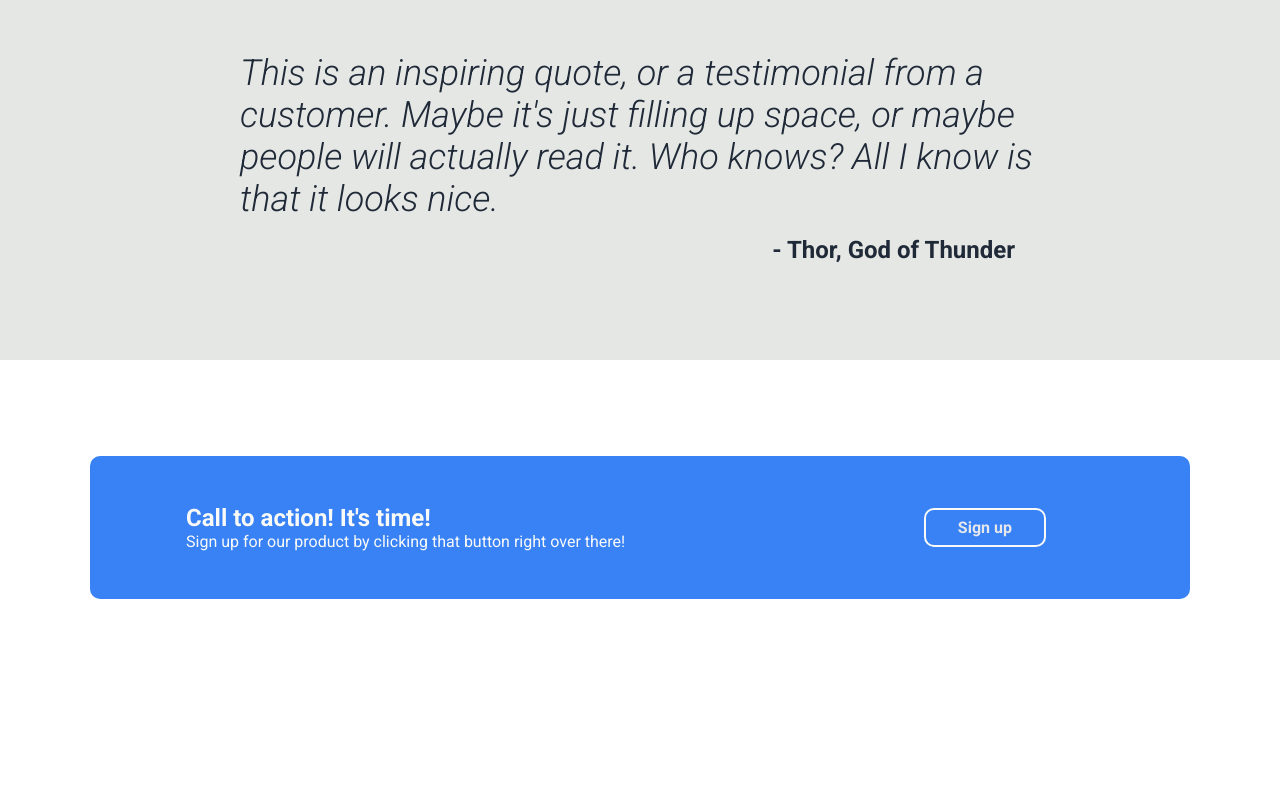
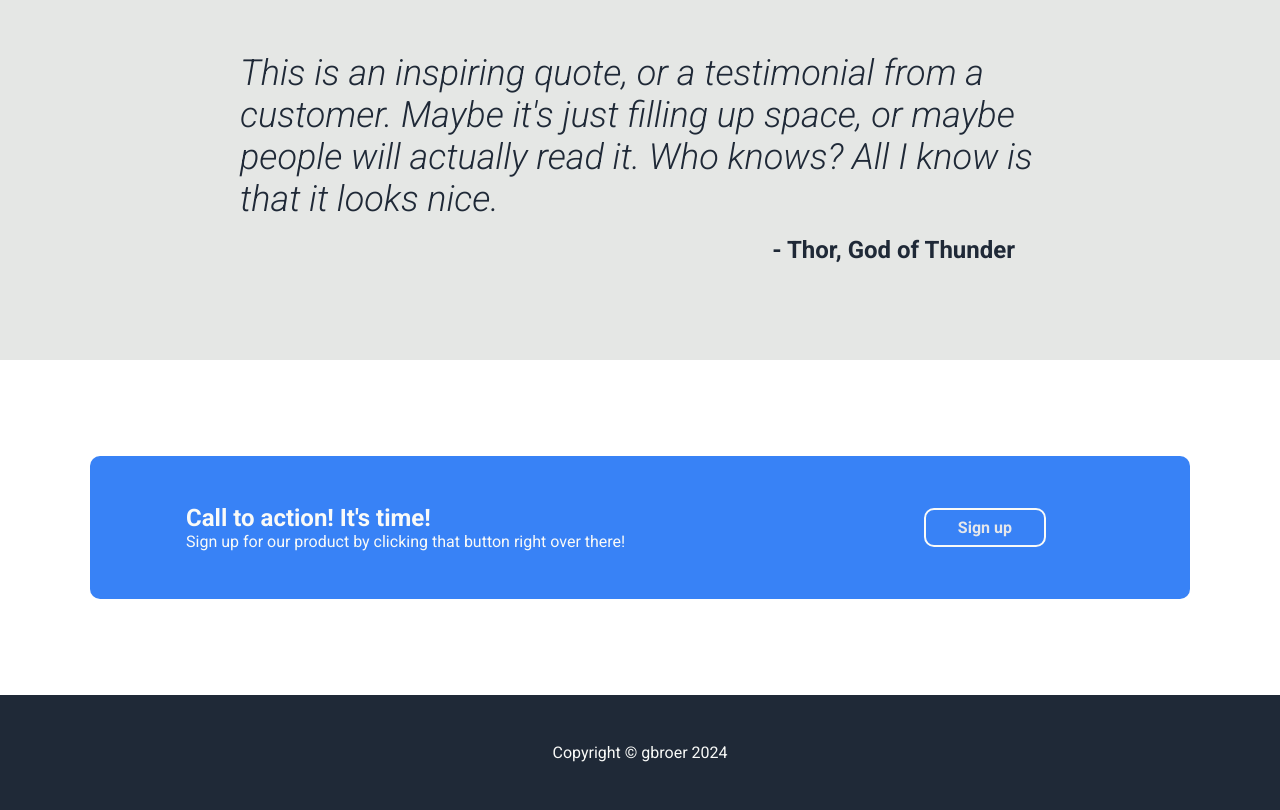
Before and after one commit to gbroer/odin-landing-page, a plain HTML site: page index.html in a window 1280 px wide. Shown: the part 1105-1915 px from the top of the page. Before the commit the page ends 1800 px from the top, so only its background shows below. Drawn offline with Linux system fonts and the light colour scheme.

Commit message:
Add and style footer

```diff
--- a/index.html
+++ b/index.html
@@ -69,5 +69,9 @@
             <a href="index.html" class="cto-button">Sign up</a>
         </div>
     </div>
+
+    <footer>
+        <p class="copyright">Copyright &copy; gbroer 2024</p>
+    </footer>
 </body>
 </html>
--- a/style.css
+++ b/style.css
@@ -203,3 +203,15 @@ main {
     padding: .5em 2em;
     font-weight: 700;
 }
+
+footer {
+    width: 100%;
+    background-color: #1F2937;
+    display: flex;
+    padding: 48px 0;
+}
+
+.copyright {
+    margin: auto;
+    color: #F9FAF8;
+}
```
